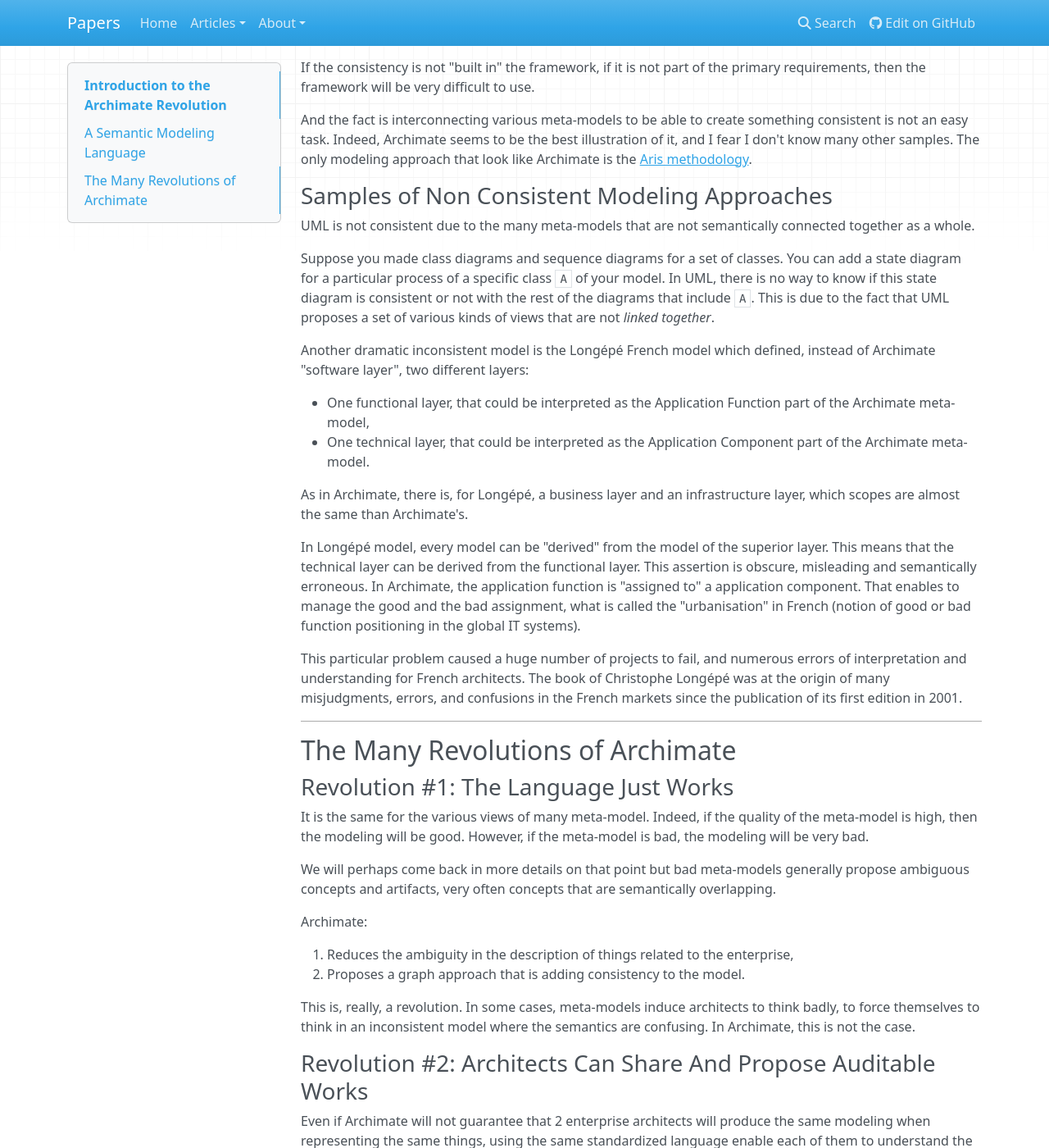
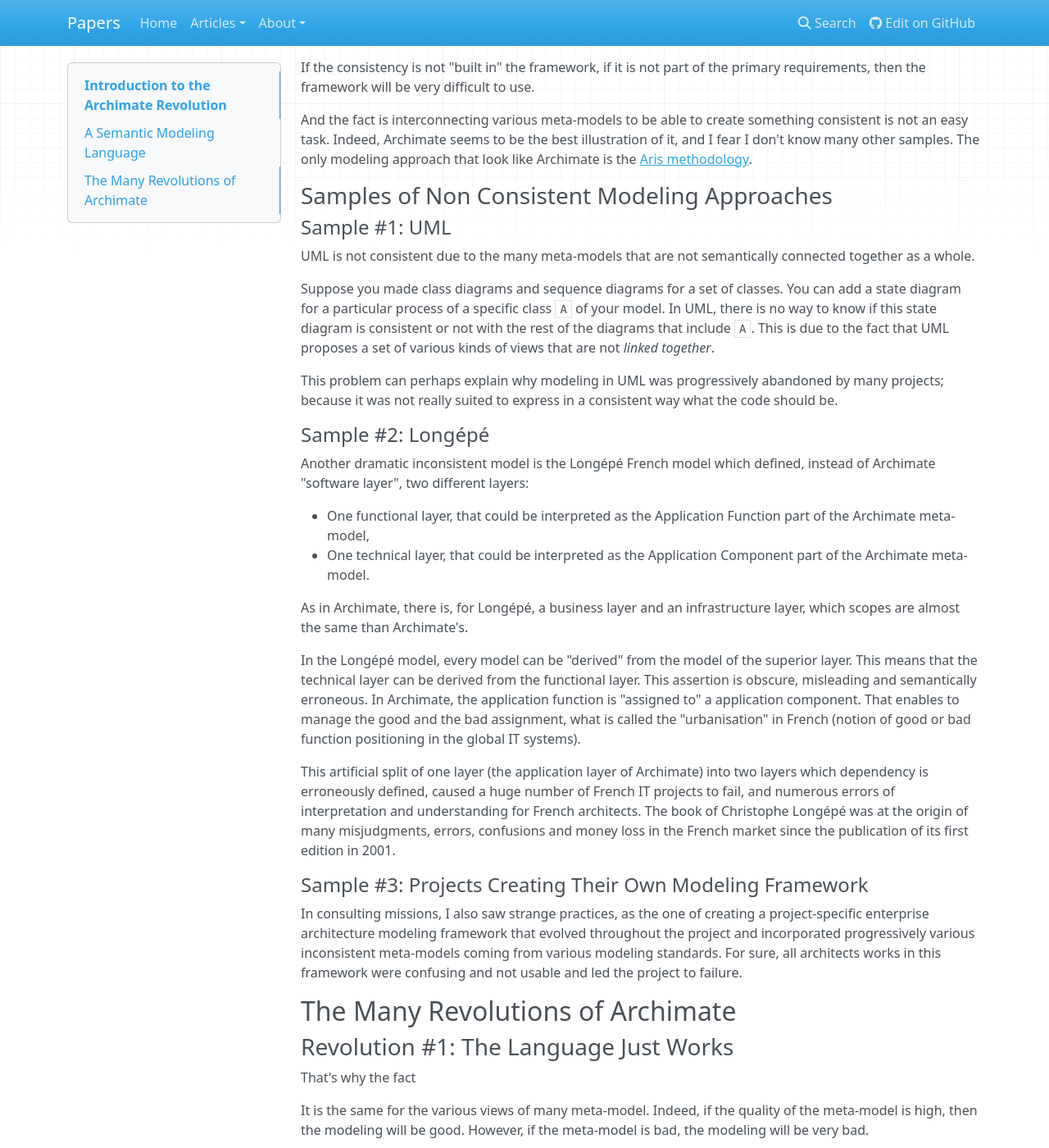
Before and after one commit to orey/papers, an MkDocs documentation site: the page built from docs/articles/archimate-intro.md, in a window 1280 px wide and 1400 px high, scrolled down 1869 px. Shown: the whole window at 82% size. Built offline with MkDocs 1.6.1, drawn with Linux system fonts in a browser that asks for light colours; nearby versions of some CDN libraries; old or Windows-style settings are respelled for this version of MkDocs.

Commit message:
more content

```diff
--- a/docs/articles/archimate-intro.md
+++ b/docs/articles/archimate-intro.md
@@ -61,9 +61,15 @@
 
 ### Samples of Non Consistent Modeling Approaches
 
+#### Sample #1: UML
+
 UML is not consistent due to the many meta-models that are not semantically connected together as a whole.
 
 Suppose you made class diagrams and sequence diagrams for a set of classes. You can add a state diagram for a particular process of a specific class `A` of your model. In UML, there is no way to know if this state diagram is consistent or not with the rest of the diagrams that include `A`. This is due to the fact that UML proposes a set of various kinds of views that are not *linked together*.
+
+This problem can perhaps explain why modeling in UML was progressively abandoned by many projects; because it was not really suited to express in a consistent way what the code should be.
+
+#### Sample #2: Longépé
 
 Another dramatic inconsistent model is the Longépé French model which defined, instead of Archimate "software layer", two different layers:
 
@@ -72,16 +78,19 @@
 
 As in Archimate, there is, for Longépé, a business layer and an infrastructure layer, which scopes are almost the same than Archimate's.
 
-In Longépé model, every model can be "derived" from the model of the superior layer. This means that the technical layer can be derived from the functional layer. This assertion is obscure, misleading and semantically erroneous. In Archimate, the application function is "assigned to" a application component. That enables to manage the good and the bad assignment, what is called the "urbanisation" in French (notion of good or bad function positioning in the global IT systems).
+In the Longépé model, every model can be "derived" from the model of the superior layer. This means that the technical layer can be derived from the functional layer. This assertion is obscure, misleading and semantically erroneous. In Archimate, the application function is "assigned to" a application component. That enables to manage the good and the bad assignment, what is called the "urbanisation" in French (notion of good or bad function positioning in the global IT systems).
 
-This particular problem caused a huge number of projects to fail, and numerous errors of interpretation and understanding for French architects. The book of Christophe Longépé was at the origin of many misjudgments, errors, and confusions in the French markets since the publication of its first edition in 2001.
+This artificial split of one layer (the application layer of Archimate) into two layers which dependency is erroneously defined, caused a huge number of French IT projects to fail, and numerous errors of interpretation and understanding for French architects. The book of Christophe Longépé was at the origin of many misjudgments, errors, confusions and money loss in the French market since the publication of its first edition in 2001.
 
-***
+#### Sample #3: Projects Creating Their Own Modeling Framework
+
+In consulting missions, I also saw strange practices, as the one of creating a project-specific enterprise architecture modeling framework that evolved throughout the project and incorporated progressively various inconsistent meta-models coming from various modeling standards. For sure, all architects works in this framework were confusing and not usable and led the project to failure.
 
 ## The Many Revolutions of Archimate
 
 ### Revolution #1: The Language Just Works
 
+That's why the fact
 
 It is the same for the various views of many meta-model. Indeed, if the quality of the meta-model is high, then the modeling will be good. However, if the meta-model is bad, the modeling will be very bad.
 
```
